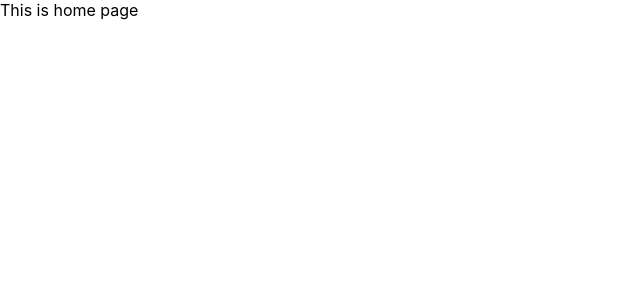
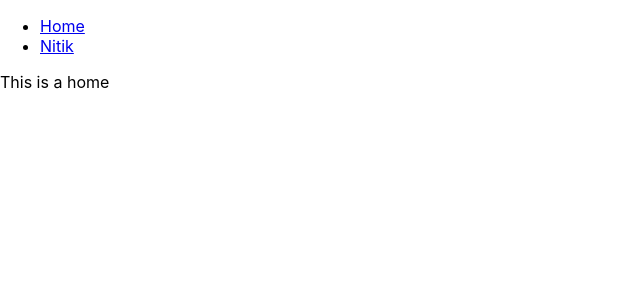
Before and after one commit to nitik1008/box-office, a React (Create React App) app: page / in a window 1280 px wide. Shown: the top 300 px of the page, without its empty margins (0-640 px from the left). Built offline with nearby package versions, Linux system fonts and the light colour scheme.

Commit message:
Creating Navigation Bar & Page Components

```diff
--- a/src/App.js
+++ b/src/App.js
@@ -1,17 +1,23 @@
 import React from 'react';
 import { Switch, Route } from 'react-router-dom';
+import Navs from './components/Navs';
+import Home from './pages/Home';
+import Starred from './pages/Starred';
 
 function App() {
   return (
-    <Switch>
-      <Route exact path="/">
-        This is home page
-      </Route>
-      <Route exact path="/nitik">
-        This is nitik.
-      </Route>
-      <Route>This is 404 Page</Route>
-    </Switch>
+    <div>
+      <Navs />
+      <Switch>
+        <Route exact path="/">
+          <Home />
+        </Route>
+        <Route exact path="/starred">
+          <Starred />
+        </Route>
+        <Route>Not found</Route>
+      </Switch>
+    </div>
   );
 }
 
--- /dev/null
+++ b/src/components/Navs.js
@@ -0,0 +1,23 @@
+import React from 'react';
+import { Link } from 'react-router-dom';
+
+const LINKS = [
+  { to: '/', text: 'Home' },
+  { to: '/starred', text: 'Nitik' },
+];
+
+const Navs = () => {
+  return (
+    <div>
+      <ul>
+        {LINKS.map(item => (
+          <li key={item.to}>
+            <Link to={item.to}>{item.text}</Link>
+          </li>
+        ))}
+      </ul>
+    </div>
+  );
+};
+
+export default Navs;
--- /dev/null
+++ b/src/pages/Home.js
@@ -0,0 +1,7 @@
+import React from 'react';
+
+const Home = () => {
+  return <div>This is a home</div>;
+};
+
+export default Home;
--- /dev/null
+++ b/src/pages/Starred.js
@@ -0,0 +1,7 @@
+import React from 'react';
+
+const Starred = () => {
+  return <div>This is starred</div>;
+};
+
+export default Starred;
```
